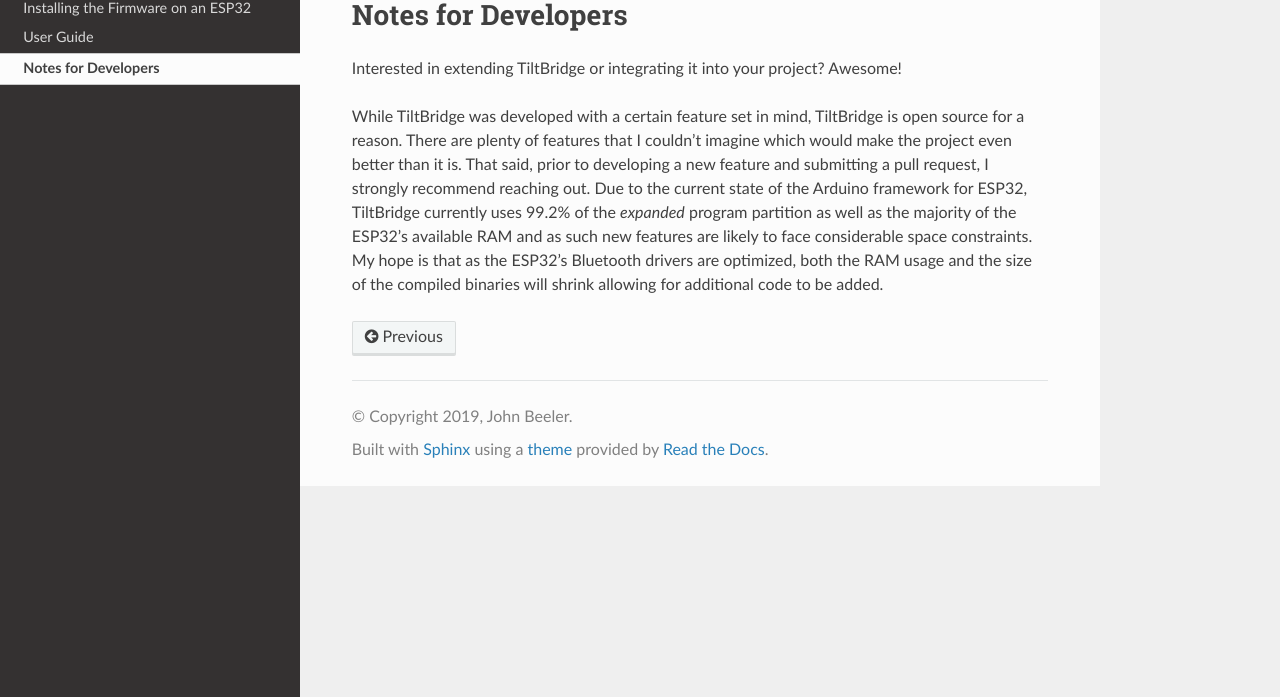
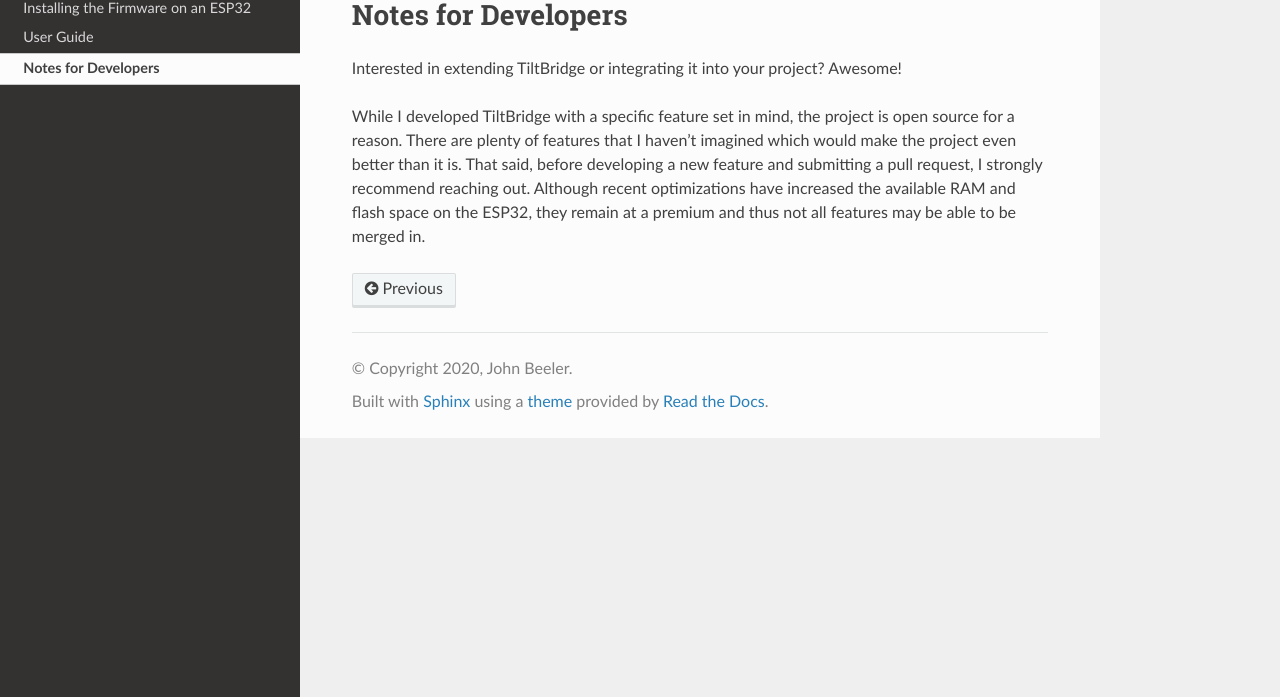
Before and after one commit to thorrak/tiltbridge, a Sphinx documentation site: the page built from docs/source/development.rst, in a window 1280 px wide, cut to the strip 203-900 px from the top of the page. Built offline with Sphinx 7.4.7 and the Read the Docs theme 2.0.0, drawn with Linux system fonts in a browser that asks for light colours.

Commit message:
Update documentation

```diff
--- a/docs/source/conf.py
+++ b/docs/source/conf.py
@@ -20,7 +20,7 @@
 # -- Project information -----------------------------------------------------
 
 project = 'TiltBridge'
-copyright = '2019, John Beeler'
+copyright = '2020, John Beeler'
 author = 'John Beeler'
 
 # The short X.Y version
--- a/docs/source/development.rst
+++ b/docs/source/development.rst
@@ -5,10 +5,4 @@ Notes for Developers
 
 Interested in extending TiltBridge or integrating it into your project? Awesome!
 
-While TiltBridge was developed with a certain feature set in mind, TiltBridge is open source for a reason. There are
-plenty of features that I couldn't imagine which would make the project even better than it is. That said, prior to
-developing a new feature and submitting a pull request, I strongly recommend reaching out. Due to the current state of
-the Arduino framework for ESP32, TiltBridge currently uses 99.2% of the *expanded* program partition as well as the
-majority of the ESP32's available RAM and as such new features are likely to face considerable space constraints. My
-hope is that as the ESP32's Bluetooth drivers are optimized, both the RAM usage and the size of the compiled binaries
-will shrink allowing for additional code to be added.
+While I developed TiltBridge with a specific feature set in mind, the project is open source for a reason. There are plenty of features that I haven't imagined which would make the project even better than it is. That said, before developing a new feature and submitting a pull request, I strongly recommend reaching out. Although recent optimizations have increased the available RAM and flash space on the ESP32, they remain at a premium and thus not all features may be able to be merged in.
--- a/docs/source/hardware.rst
+++ b/docs/source/hardware.rst
@@ -24,7 +24,7 @@ Although the only required component is the board, you will likely also want the
 - `AliExpress (TFT Screen) <https://www.aliexpress.com/item/32919729730.html>`_
 - `AliExpress (Cable) <https://www.aliexpress.com/item/32848833474.html>`_
 
-.. note:: For the board, you need one of the 16MB variants. Preference should go to the non-LED models.
+.. note:: For the board, you need one of the 16MB variants. Preference should go to the non-LED models (though the LED models work just as well).
 
 
 
```
Also changed, not shown: docs/source/changelog.rst (+0 -7 lines), docs/source/global.rst (line endings or trailing spaces).
